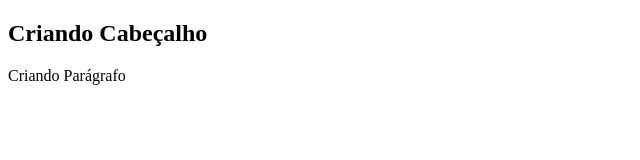
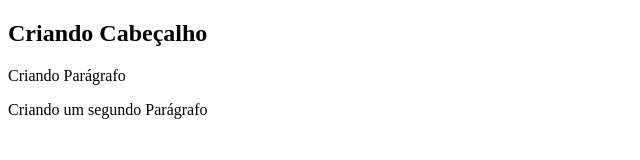
Before and after one commit to celsotatizana/git, a plain HTML site: page index.html in a window 1280 px wide. Shown: the whole page, without its empty margins (0-640 px from the left). Drawn offline with Linux system fonts and the light colour scheme.

Commit message:
Novo parágrafo

```diff
--- a/index.html
+++ b/index.html
@@ -8,5 +8,6 @@
 <body>
     <h2>Criando Cabeçalho</h2>
     <p>Criando Parágrafo</p>
+    <p>Criando um segundo Parágrafo</p>
 </body>
 </html>
```
